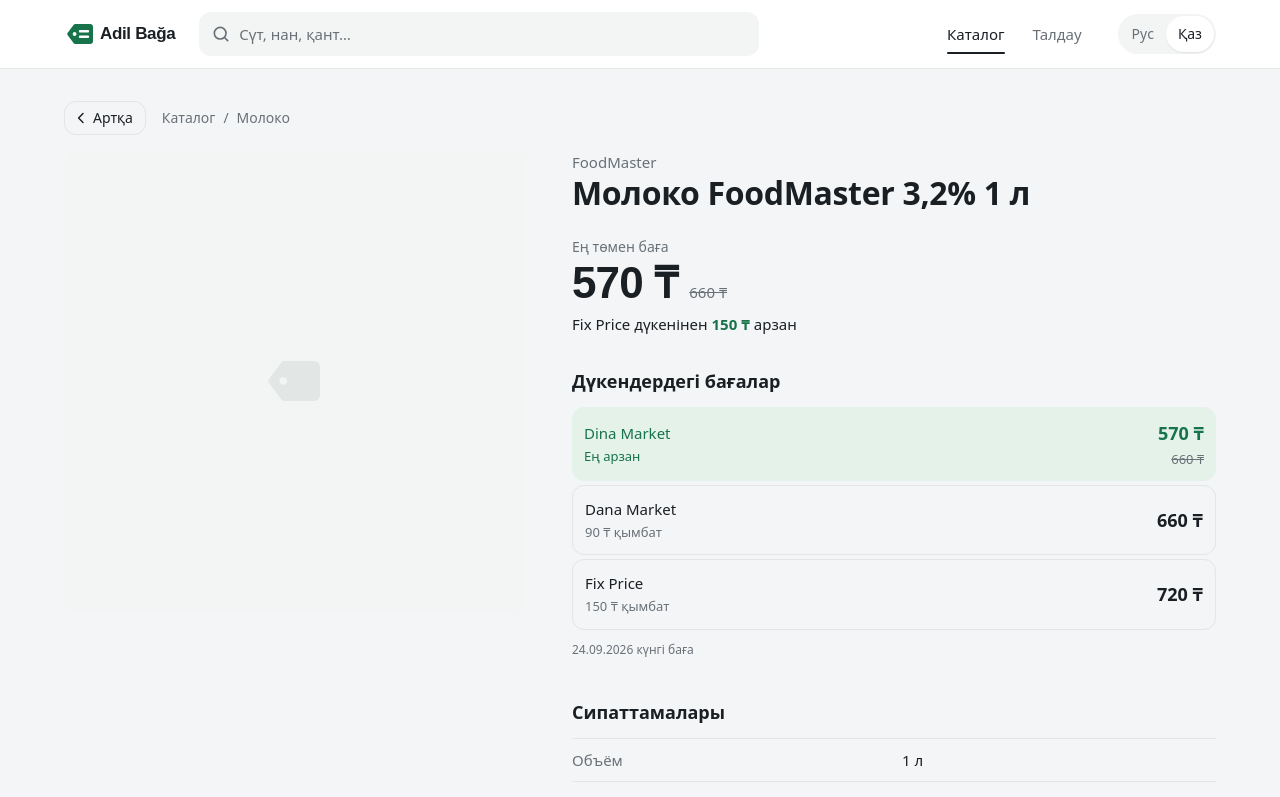
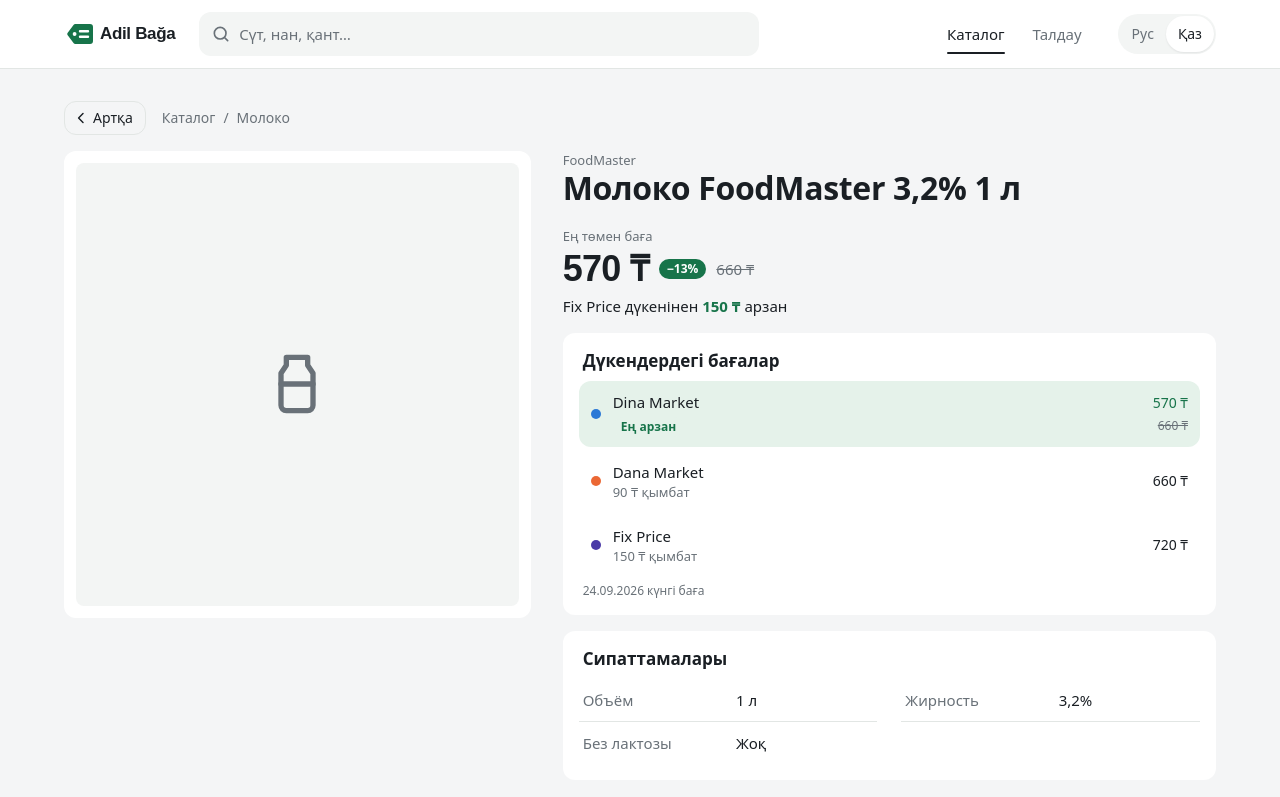
Before and after one commit to kiratonine/AdilBaga, a Next.js app in the folder frontend-next/: page /kk/products/p0a1f000-0000-4000-8000-000000000001 in a window 1280 px wide. Shown: the top 797 px of the page. Built offline with nearby package versions, Linux system fonts and the light colour scheme; no server answers.

Commit message:
feat(frontend-next): product page — white cards, store dots, best/neutral badges, show all offers
Co-Authored-By: Claude Opus 5.5 <noreply@anthropic.com>

```diff
--- a/frontend-next/src/i18n/kk.json
+++ b/frontend-next/src/i18n/kk.json
@@ -40,7 +40,8 @@
     "cheapest": "Ең арзан",
     "onlyStore": "Тек осы желіде",
     "moreExpensive": "{{amount}} қымбат",
-    "attributes": "Сипаттамалары"
+    "attributes": "Сипаттамалары",
+    "showAll": "Барлығын көрсету ({{count}})"
   },
   "footer": {
     "about": "Ақтау желілеріндегі азық-түлік бағаларын салыстырамыз.",
--- a/frontend-next/src/i18n/ru.json
+++ b/frontend-next/src/i18n/ru.json
@@ -40,7 +40,8 @@
     "cheapest": "Дешевле всего",
     "onlyStore": "Только в этой сети",
     "moreExpensive": "дороже на {{amount}}",
-    "attributes": "Характеристики"
+    "attributes": "Характеристики",
+    "showAll": "Показать все {{count}}"
   },
   "footer": {
     "about": "Сравниваем цены на продукты в сетях Актау.",
--- a/frontend-next/src/views/ProductPage.tsx
+++ b/frontend-next/src/views/ProductPage.tsx
@@ -1,19 +1,27 @@
 'use client'
 
 import Link from 'next/link'
+import { useEffect, useRef, useState } from 'react'
 import { useTranslation } from 'react-i18next'
 import { useCategoryFilters, useProduct } from '../api/queries'
-import { ApiError, type FilterDto, type ProductCardDto } from '../api/types'
+import { ApiError, type FilterDto, type OfferDto, type ProductCardDto } from '../api/types'
 import { BackLink } from '../components/layout/BackLink'
 import { ProductImage } from '../components/product/ProductImage'
 import { SavingLine } from '../components/product/SavingLine'
+import { Badge } from '../components/ui/Badge'
+import { Button } from '../components/ui/Button'
 import { ProductPageSkeleton } from '../components/ui/Skeleton'
 import { ErrorState, LoadingState } from '../components/ui/States'
 import { formatAttributeValue } from '../lib/attributes'
+import { categoryIcon } from '../lib/categoryIcons'
 import { formatDate, formatPrice } from '../lib/format'
-import { savingOf, sortOffers } from '../lib/offers'
+import { discountPercent, savingOf, sortOffers } from '../lib/offers'
+import { storeColor } from '../lib/stores'
 import { useHref } from '../lib/useLang'
 import { NotFoundPage } from './NotFoundPage'
+
+/** Сколько сетей видно сразу; остальные — по «Показать все N» */
+const OFFERS_VISIBLE = 5
 
 /** Данные обычно уже в кэше с сервера; загрузка и ошибки — если серверу не удалось */
 export function ProductPage({ id }: { id: string }) {
@@ -39,6 +47,7 @@ function ProductDetails({ product }: { product: ProductCardDto }) {
   // Одно предложение — сравнивать не с чем, поэтому без зелёного «дешевле всего»
   const compared = offers.length > 1
   const oldPrice = best?.oldPrice != null && best.oldPrice > best.price ? best.oldPrice : null
+  const discount = discountPercent(best)
 
   return (
     <>
@@ -55,77 +64,115 @@ function ProductDetails({ product }: { product: ProductCardDto }) {
         </nav>
       </div>
 
-      <div className="mt-4 grid grid-cols-1 gap-6 md:grid-cols-[minmax(0,5fr)_minmax(0,7fr)] md:gap-12">
+      <div className="mt-4 grid grid-cols-1 gap-4 md:grid-cols-[minmax(0,5fr)_minmax(0,7fr)] md:gap-8">
+        <div className="rounded-card bg-card p-3 md:sticky md:top-24 md:self-start">
           <ProductImage
             src={product.imageUrl}
             alt={product.name}
-          className="aspect-[4/3] w-full rounded-control md:sticky md:top-24 md:aspect-square md:self-start"
+            icon={categoryIcon(product.category.slug)}
+            className="aspect-[4/3] w-full rounded-media md:aspect-square"
           />
+        </div>
 
-        <div className="min-w-0">
-          {product.brand && <p className="text-muted">{product.brand}</p>}
-          <h1 className="text-[26px] leading-tight font-semibold tracking-[-0.01em] text-pretty break-words md:text-[32px]">
-            {product.name}
-          </h1>
+        {/* На мобильном цена над названием (order), в DOM заголовок первый — для скринридера и SEO */}
+        <div className="flex min-w-0 flex-col gap-4">
+          <div className="order-2 md:order-1">
+            {product.brand && <p className="text-meta text-muted">{product.brand}</p>}
+            <h1 className="text-h1 text-pretty break-words">{product.name}</h1>
+          </div>
 
-          <div className="mt-6">
-            <p className="text-sm text-muted">{t(compared ? 'product.lowest' : 'product.price')}</p>
-            <p className="mt-1 flex flex-wrap items-baseline gap-x-3">
-              <span data-testid="min-price" className="font-display text-[36px] leading-none font-bold tracking-[-0.02em] tabular md:text-[44px]">
+          <div className="order-1 md:order-2 md:mt-1">
+            <p className="text-meta text-muted">{t(compared ? 'product.lowest' : 'product.price')}</p>
+            <p className="mt-1.5 flex flex-wrap items-center gap-x-2.5 gap-y-1">
+              <span data-testid="min-price" className="text-price-page">
                 {formatPrice(product.minPrice)}
               </span>
+              {discount !== null && (
+                <Badge tone="discount">
+                  <span aria-hidden="true">−{discount}%</span>
+                  <span className="sr-only">{t('card.discount', { percent: discount })}</span>
+                </Badge>
+              )}
               {oldPrice !== null && <s className="text-muted tabular">{formatPrice(oldPrice)}</s>}
             </p>
-            {saving && (
-              <SavingLine amount={saving.amount} store={saving.store} className="mt-2" />
-            )}
+            {saving && <SavingLine amount={saving.amount} store={saving.store} className="mt-2" />}
           </div>
 
-          <section aria-labelledby="offers-title" className="mt-8">
-            <h2 id="offers-title" className="text-lg font-semibold">
+          <Offers product={product} offers={offers} compared={compared} />
+          <Attributes product={product} />
+        </div>
+      </div>
+    </>
+  )
+}
+
+function Offers({ product, offers, compared }: { product: ProductCardDto; offers: OfferDto[]; compared: boolean }) {
+  const { t } = useTranslation()
+  const [expanded, setExpanded] = useState(false)
+  const firstRevealed = useRef<HTMLLIElement>(null)
+  const visible = expanded ? offers : offers.slice(0, OFFERS_VISIBLE)
+
+  // Кнопка исчезает — фокус переходит на первую открывшуюся сеть, а не теряется
+  useEffect(() => {
+    if (expanded) firstRevealed.current?.focus()
+  }, [expanded])
+
+  return (
+    <section aria-labelledby="offers-title" className="order-3 rounded-card bg-card p-3 md:p-4">
+      <h2 id="offers-title" className="px-1 text-h3">
         {t('card.offers')}
       </h2>
-            <ul data-testid="offer-list" className="mt-3 flex flex-col gap-1">
-              {offers.map((offer, index) => {
+      <ul data-testid="offer-list" className="mt-2 flex flex-col gap-1">
+        {visible.map((offer, index) => {
           const isBest = compared && offer.price === product.minPrice
           const offerOld = offer.oldPrice != null && offer.oldPrice > offer.price ? offer.oldPrice : null
           return (
             <li
               key={`${offer.storeCode}-${index}`}
+              ref={index === OFFERS_VISIBLE ? firstRevealed : undefined}
+              tabIndex={index === OFFERS_VISIBLE ? -1 : undefined}
               data-best={isBest || undefined}
-                    className={`flex items-center justify-between gap-4 rounded-[var(--radius-control)] px-3 py-3 ${
-                      isBest ? 'bg-accent-soft text-accent' : 'border border-line'
-                    }`}
+              className={`flex items-center gap-3 rounded-control px-3 py-2.5 ${isBest ? 'bg-accent-soft' : ''}`}
             >
-                    <span className="min-w-0">
+              <span
+                aria-hidden="true"
+                data-store-dot
+                className="size-2.5 shrink-0 rounded-full"
+                style={{ backgroundColor: storeColor(offer.storeCode) }}
+              />
+              <span className="min-w-0 flex-1">
                 <span className="block truncate font-medium">{offer.storeName}</span>
                 {!compared ? (
-                        <span className="text-[13px] text-muted">{t('product.onlyStore')}</span>
+                  <Badge tone="neutral" className="mt-1">
+                    {t('product.onlyStore')}
+                  </Badge>
                 ) : isBest ? (
-                        <span className="text-[13px]">{t('product.cheapest')}</span>
+                  <Badge tone="best" className="mt-1">
+                    {t('product.cheapest')}
+                  </Badge>
                 ) : (
-                        <span className="text-[13px] text-muted tabular">
+                  <span className="block text-meta text-muted tabular">
                     {t('product.moreExpensive', { amount: formatPrice(offer.price - product.minPrice) })}
                   </span>
                 )}
               </span>
               <span className="shrink-0 text-right">
-                      <span className="block text-lg font-semibold tabular">{formatPrice(offer.price)}</span>
-                      {offerOld !== null && <s className="text-[13px] text-muted tabular">{formatPrice(offerOld)}</s>}
+                <span className={`block text-price-row ${isBest ? 'text-accent' : ''}`}>{formatPrice(offer.price)}</span>
+                {offerOld !== null && <s className="text-caption text-muted tabular">{formatPrice(offerOld)}</s>}
               </span>
             </li>
           )
         })}
       </ul>
-            <p data-testid="snapshot-date" className="mt-3 text-xs text-muted tabular">
+      {!expanded && offers.length > OFFERS_VISIBLE && (
+        <Button variant="ghost" testId="show-all-offers" className="mt-1 w-full" onClick={() => setExpanded(true)}>
+          {t('product.showAll', { count: offers.length })}
+        </Button>
+      )}
+      <p data-testid="snapshot-date" className="mt-2 px-1 text-caption text-muted tabular">
         {t('card.priceOn', { date: formatDate(product.snapshotAt) })}
       </p>
     </section>
-
-          <Attributes product={product} />
-        </div>
-      </div>
-    </>
   )
 }
 
@@ -141,13 +188,17 @@ function Attributes({ product }: { product: ProductCardDto }) {
   if (rows.length === 0) return null
 
   return (
-    <section aria-labelledby="attributes-title" className="mt-10">
-      <h2 id="attributes-title" className="text-lg font-semibold">
+    <section aria-labelledby="attributes-title" className="order-4 rounded-card bg-card p-3 md:p-4">
+      <h2 id="attributes-title" className="px-1 text-h3">
         {t('product.attributes')}
       </h2>
-      <dl data-testid="product-attributes" className="mt-3 divide-y divide-line border-y border-line">
+      {/* С md — пары в две колонки; линия под последним рядом не нужна */}
+      <dl data-testid="product-attributes" className="mt-2 grid grid-cols-1 md:grid-cols-2 md:gap-x-6">
         {rows.map((row) => (
-          <div key={row.key} className="grid grid-cols-2 gap-4 py-2.5">
+          <div
+            key={row.key}
+            className="grid grid-cols-2 gap-4 border-b border-line px-1 py-2.5 last:border-b-0 md:[&:nth-last-child(2):nth-child(odd)]:border-b-0"
+          >
             <dt className="text-muted">{row.label}</dt>
             <dd className="tabular">{formatAttributeValue(row.key, row.value, t)}</dd>
           </div>
```
Also changed, not shown: frontend-next/src/components/ui/Skeleton.tsx (+25 -14 lines), 1 other file (tests, documents, lock files or other folders). Lines whose indentation alone changed are shown as unchanged.
